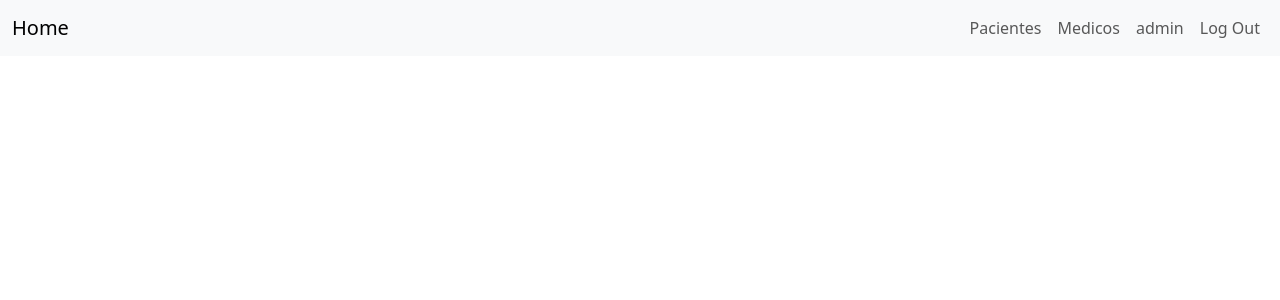
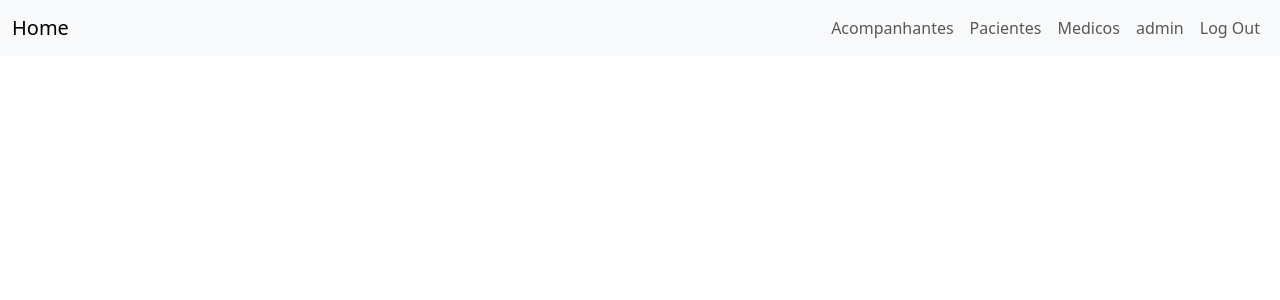
Before and after one commit to arthurhenrique02/ImersaoFabrica2.0, a Django app: page / in a window 1280 px wide. Shown: the top 300 px of the page. Run offline with Django 4.2, Linux system fonts and the light colour scheme; the visitor is signed in with stand-in values (Sample User, id 1).

Commit message:
Adicionado botao para acompanhantes

```diff
--- a/templates/index.html
+++ b/templates/index.html
@@ -15,6 +15,9 @@
         <ul class="navbar-nav ms-auto mb-2 mb-lg-0">
             <!--links-->
             <!--Pacientes-->
+            <li class="nav-item">
+              <a class="nav-link" href="/acompanhantes">Acompanhantes</a>
+            </li>
             <li class="nav-item">
                 <a class="nav-link" href="/pacientes">Pacientes</a>
               </li>
```
